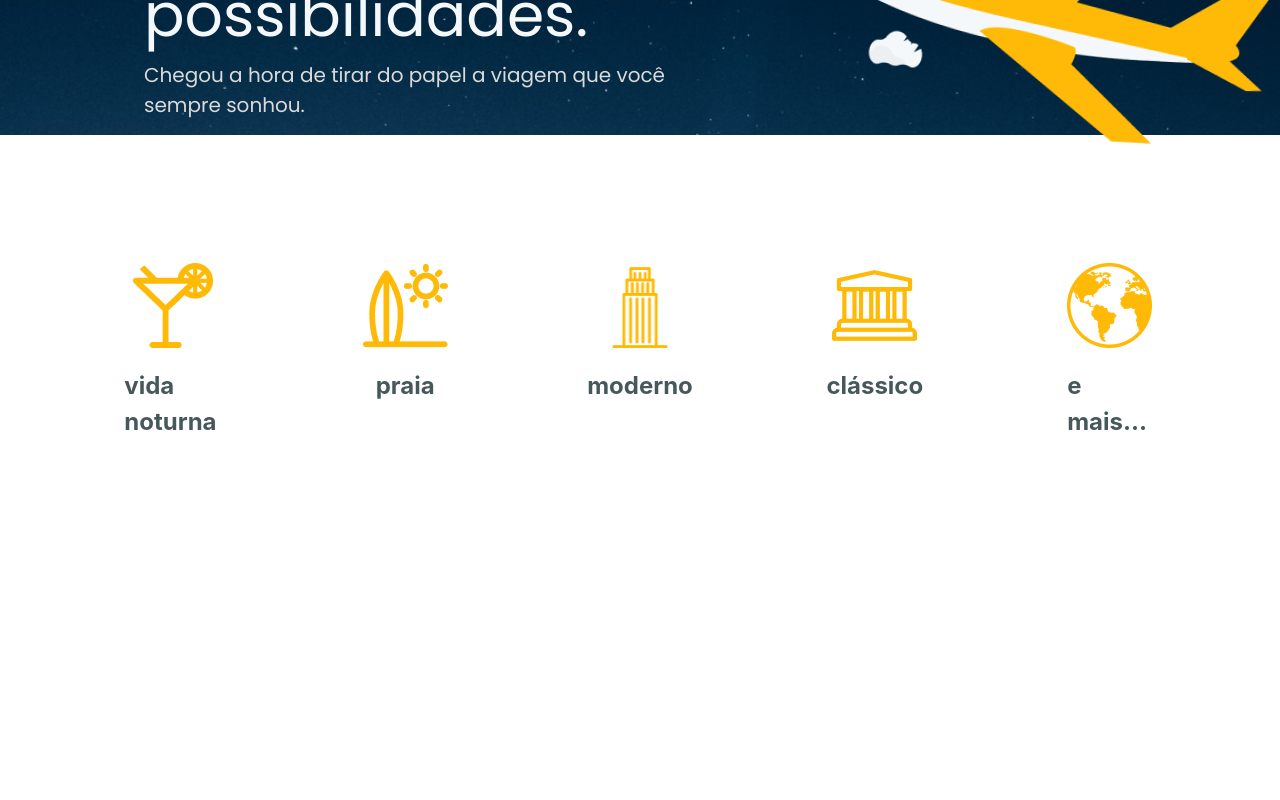
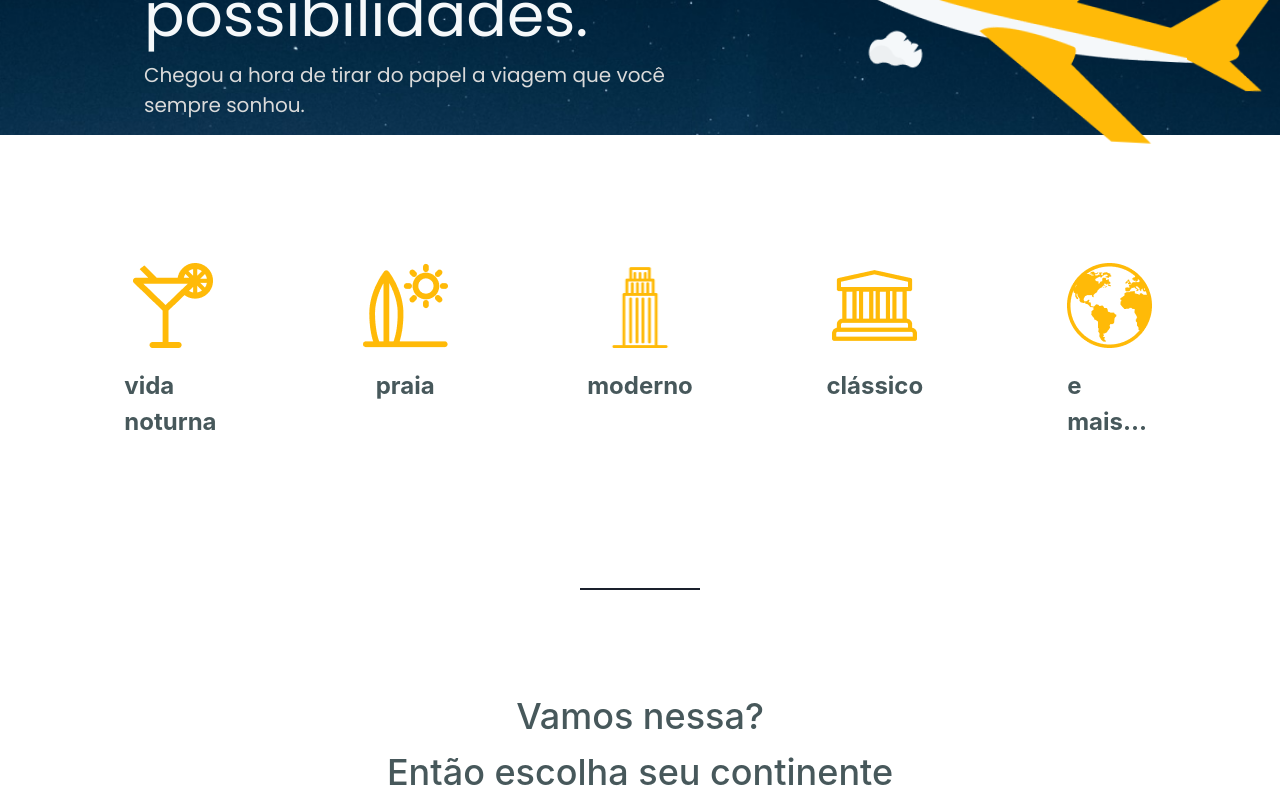
Before and after one commit to joaogabrielramos28/WorldTrip, a Next.js app: page / in a window 1280 px wide. Shown: the part 325-1125 px from the top of the page. Before the commit the page ends 913 px from the top, so only its background shows below. Built offline with nearby package versions, Linux system fonts and the light colour scheme.

Commit message:
divisor + frase chamativa

```diff
--- /dev/null
+++ b/src/components/divider.tsx
@@ -0,0 +1,12 @@
+import { Center, Box } from "@chakra-ui/react";
+import { ReactElement } from "react";
+
+const Divider = (): ReactElement => {
+  return (
+    <Center>
+      <Box w="120px" height="100px" borderColor="grey.700" borderTop="2px" />
+    </Center>
+  );
+};
+
+export default Divider;
--- a/src/pages/index.tsx
+++ b/src/pages/index.tsx
@@ -1,13 +1,26 @@
 import type { NextPage } from "next";
 import Banner from "../components/banner";
+import Divider from "../components/divider";
 import Header from "../components/header";
 import TravelTypes from "../components/travelTypes/index";
+import { Heading } from "@chakra-ui/react";
 const Home: NextPage = () => {
   return (
     <>
       <Header />
       <Banner />
       <TravelTypes />
+      <Divider />
+      <Heading
+        textAlign="center"
+        fontSize="4xl"
+        color="gray.700"
+        lineHeight="56px"
+        fontWeight="500"
+      >
+        Vamos nessa? <br />
+        Então escolha seu continente
+      </Heading>
     </>
   );
 };
```
